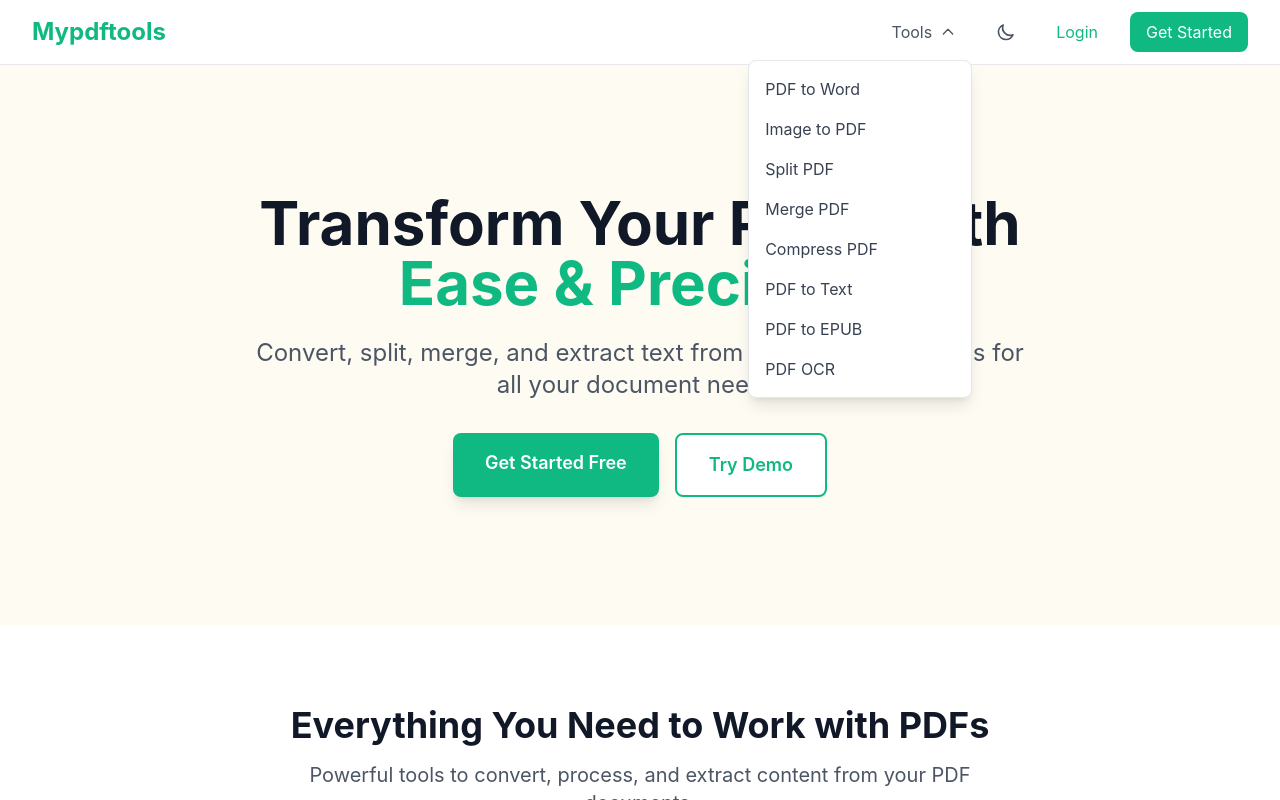
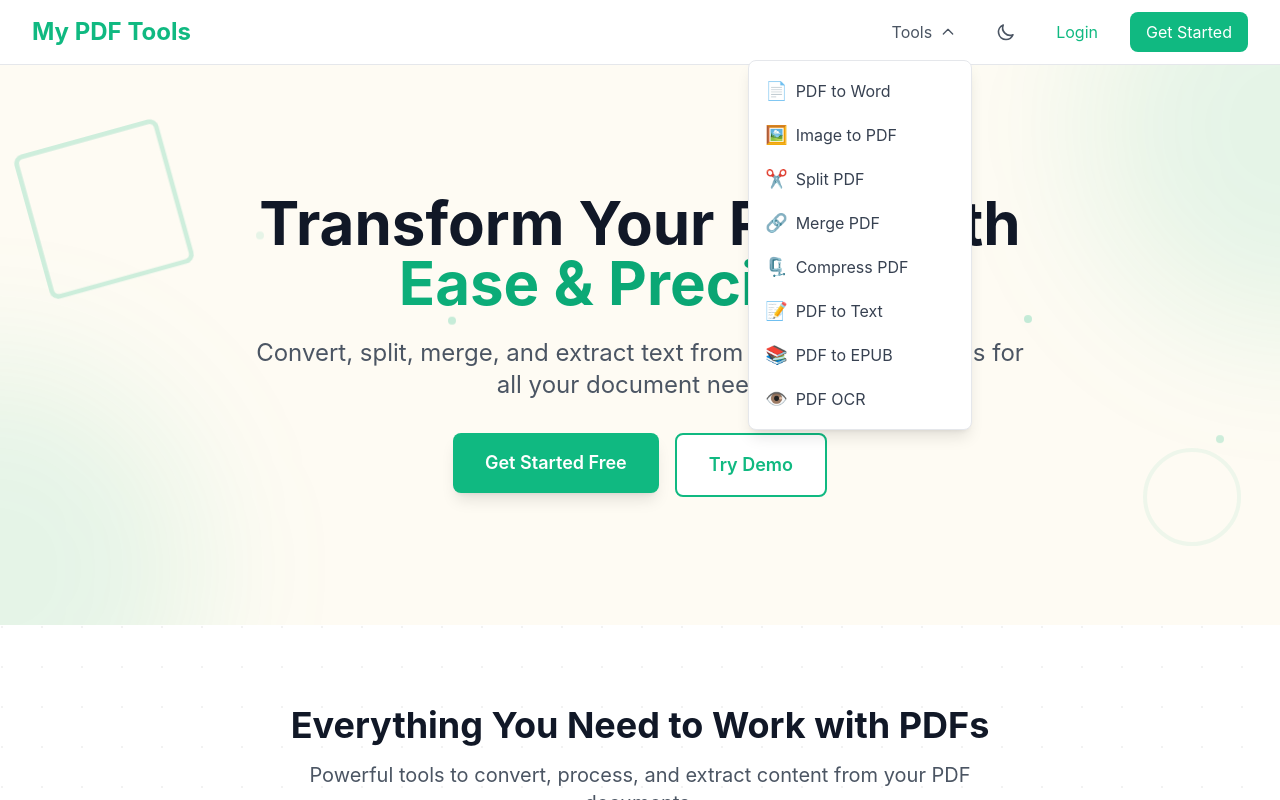
Before and after one commit to imjimil/pdf-saas-portfolio-app, a React (Vite) app in the folder frontend/: page / in a window 1280 px wide. Both pictures are taken after a click on the button "Tools". Shown: the top 800 px of the page. Built offline with nearby package versions, Linux system fonts and the light colour scheme; no server answers.

Commit message:
landing page updates

```diff
--- a/frontend/src/components/Landing/Hero.tsx
+++ b/frontend/src/components/Landing/Hero.tsx
@@ -3,36 +3,145 @@ import { Link } from 'react-router-dom';
 
 const Hero = () => {
   return (
-    <section className="relative bg-cream-light dark:bg-gray-900 py-20 lg:py-32 transition-colors">
-      <div className="max-w-7xl mx-auto px-4 sm:px-6 lg:px-8">
+    <section className="relative bg-cream-light dark:bg-gray-900 py-20 lg:py-32 transition-colors overflow-hidden">
+      {/* Abstract Background Art */}
+      <div className="absolute inset-0 overflow-hidden pointer-events-none">
+        {/* Animated gradient circles */}
+        <motion.div
+          className="absolute -top-40 -right-40 w-96 h-96 bg-green-primary/10 dark:bg-green-light/10 rounded-full blur-3xl"
+          animate={{
+            x: [0, 50, 0],
+            y: [0, 30, 0],
+            scale: [1, 1.1, 1],
+          }}
+          transition={{
+            duration: 20,
+            repeat: Infinity,
+            ease: "easeInOut",
+          }}
+        />
+        <motion.div
+          className="absolute -bottom-40 -left-40 w-96 h-96 bg-green-primary/10 dark:bg-green-light/10 rounded-full blur-3xl"
+          animate={{
+            x: [0, -50, 0],
+            y: [0, -30, 0],
+            scale: [1, 1.1, 1],
+          }}
+          transition={{
+            duration: 25,
+            repeat: Infinity,
+            ease: "easeInOut",
+          }}
+        />
+        {/* Geometric shapes */}
+        <motion.div
+          className="absolute top-20 left-10 w-32 h-32 border-4 border-green-primary/20 dark:border-green-light/20 rounded-lg rotate-45"
+          animate={{
+            rotate: [45, 405, 45],
+            scale: [1, 1.2, 1],
+          }}
+          transition={{
+            duration: 15,
+            repeat: Infinity,
+            ease: "linear",
+          }}
+        />
+        <motion.div
+          className="absolute bottom-20 right-10 w-24 h-24 border-4 border-green-primary/20 dark:border-green-light/20 rounded-full"
+          animate={{
+            scale: [1, 1.3, 1],
+            opacity: [0.3, 0.6, 0.3],
+          }}
+          transition={{
+            duration: 8,
+            repeat: Infinity,
+            ease: "easeInOut",
+          }}
+        />
+        {/* Floating particles */}
+        {[...Array(6)].map((_, i) => (
+          <motion.div
+            key={i}
+            className="absolute w-2 h-2 bg-green-primary/30 dark:bg-green-light/30 rounded-full"
+            style={{
+              left: `${20 + i * 15}%`,
+              top: `${30 + (i % 3) * 20}%`,
+            }}
+            animate={{
+              y: [0, -30, 0],
+              opacity: [0.3, 0.8, 0.3],
+            }}
+            transition={{
+              duration: 3 + i * 0.5,
+              repeat: Infinity,
+              ease: "easeInOut",
+              delay: i * 0.3,
+            }}
+          />
+        ))}
+      </div>
+
+      <div className="relative max-w-7xl mx-auto px-4 sm:px-6 lg:px-8 z-10">
         <motion.div
           initial={{ opacity: 0, y: 20 }}
           animate={{ opacity: 1, y: 0 }}
           transition={{ duration: 0.6 }}
           className="text-center"
         >
-          <h1 className="text-4xl md:text-6xl font-bold text-gray-900 dark:text-white mb-6">
+          <motion.h1
+            initial={{ opacity: 0, y: 20 }}
+            animate={{ opacity: 1, y: 0 }}
+            transition={{ duration: 0.8, delay: 0.2 }}
+            className="text-4xl md:text-6xl font-bold text-gray-900 dark:text-white mb-6"
+          >
             Transform Your PDFs with
-            <span className="text-green-primary dark:text-green-light block">Ease & Precision</span>
-          </h1>
-          <p className="text-xl md:text-2xl text-gray-600 dark:text-gray-300 mb-8 max-w-3xl mx-auto">
+            <motion.span
+              initial={{ opacity: 0, scale: 0.8 }}
+              animate={{ opacity: 1, scale: 1 }}
+              transition={{ duration: 0.6, delay: 0.5 }}
+              className="text-green-primary dark:text-green-light block bg-gradient-to-r from-green-primary to-green-dark dark:from-green-light dark:to-green-primary bg-clip-text text-transparent"
+            >
+              Ease & Precision
+            </motion.span>
+          </motion.h1>
+          <motion.p
+            initial={{ opacity: 0, y: 20 }}
+            animate={{ opacity: 1, y: 0 }}
+            transition={{ duration: 0.8, delay: 0.4 }}
+            className="text-xl md:text-2xl text-gray-600 dark:text-gray-300 mb-8 max-w-3xl mx-auto"
+          >
             Convert, split, merge, and extract text from PDFs. Powerful tools
             for all your document needs.
-          </p>
-          <div className="flex flex-col sm:flex-row gap-4 justify-center">
+          </motion.p>
+          <motion.div
+            initial={{ opacity: 0, y: 20 }}
+            animate={{ opacity: 1, y: 0 }}
+            transition={{ duration: 0.8, delay: 0.6 }}
+            className="flex flex-col sm:flex-row gap-4 justify-center"
+          >
+            <motion.div
+              whileHover={{ scale: 1.05 }}
+              whileTap={{ scale: 0.95 }}
+            >
               <Link
                 to="/register"
-              className="px-8 py-4 bg-green-primary dark:bg-green-dark text-white rounded-lg text-lg font-semibold hover:bg-green-dark dark:hover:bg-green-primary transition shadow-lg hover:shadow-xl"
+                className="px-8 py-4 bg-green-primary dark:bg-green-dark text-white rounded-lg text-lg font-semibold hover:bg-green-dark dark:hover:bg-green-primary transition shadow-lg hover:shadow-xl inline-block"
               >
                 Get Started Free
               </Link>
+            </motion.div>
+            <motion.div
+              whileHover={{ scale: 1.05 }}
+              whileTap={{ scale: 0.95 }}
+            >
               <Link
                 to="/dashboard"
-              className="px-8 py-4 bg-white dark:bg-gray-800 text-green-primary dark:text-green-light rounded-lg text-lg font-semibold border-2 border-green-primary dark:border-green-light hover:bg-cream-base dark:hover:bg-gray-700 transition"
+                className="px-8 py-4 bg-white dark:bg-gray-800 text-green-primary dark:text-green-light rounded-lg text-lg font-semibold border-2 border-green-primary dark:border-green-light hover:bg-cream-base dark:hover:bg-gray-700 transition inline-block"
               >
                 Try Demo
               </Link>
-          </div>
+            </motion.div>
+          </motion.div>
         </motion.div>
       </div>
     </section>
--- a/frontend/src/components/Landing/HowItWorks.tsx
+++ b/frontend/src/components/Landing/HowItWorks.tsx
@@ -20,8 +20,24 @@ const steps = [
 
 const HowItWorks = () => {
   return (
-    <section className="py-20 bg-cream-light dark:bg-gray-900 transition-colors">
-      <div className="max-w-7xl mx-auto px-4 sm:px-6 lg:px-8">
+    <section className="relative py-20 bg-cream-light dark:bg-gray-900 transition-colors overflow-hidden">
+      {/* Decorative elements */}
+      <div className="absolute top-0 left-0 w-full h-full overflow-hidden pointer-events-none">
+        <motion.div
+          className="absolute top-1/4 right-10 w-64 h-64 bg-green-primary/5 dark:bg-green-light/5 rounded-full blur-3xl"
+          animate={{
+            scale: [1, 1.2, 1],
+            opacity: [0.3, 0.5, 0.3],
+          }}
+          transition={{
+            duration: 10,
+            repeat: Infinity,
+            ease: "easeInOut",
+          }}
+        />
+      </div>
+
+      <div className="relative max-w-7xl mx-auto px-4 sm:px-6 lg:px-8 z-10">
         <motion.div
           initial={{ opacity: 0, y: 20 }}
           whileInView={{ opacity: 1, y: 0 }}
@@ -45,11 +61,21 @@ const HowItWorks = () => {
               whileInView={{ opacity: 1, y: 0 }}
               viewport={{ once: true }}
               transition={{ duration: 0.6, delay: index * 0.2 }}
-              className="text-center"
+              whileHover={{ y: -10 }}
+              className="text-center relative"
             >
-              <div className="w-16 h-16 bg-green-primary dark:bg-green-dark text-white rounded-full flex items-center justify-center text-2xl font-bold mx-auto mb-4">
+              {/* Connecting line between steps */}
+              {index < steps.length - 1 && (
+                <div className="hidden md:block absolute top-8 left-full w-full h-0.5 bg-gradient-to-r from-green-primary/30 to-transparent" style={{ width: 'calc(100% - 4rem)' }} />
+              )}
+
+              <motion.div
+                className="w-16 h-16 bg-gradient-to-br from-green-primary to-green-dark dark:from-green-light dark:to-green-primary text-white rounded-full flex items-center justify-center text-2xl font-bold mx-auto mb-4 shadow-lg relative z-10"
+                whileHover={{ scale: 1.1, rotate: 360 }}
+                transition={{ type: "spring", stiffness: 200 }}
+              >
                 {step.number}
-              </div>
+              </motion.div>
               <h3 className="text-xl font-semibold text-gray-900 dark:text-white mb-2">
                 {step.title}
               </h3>
--- a/frontend/src/components/Navigation.tsx
+++ b/frontend/src/components/Navigation.tsx
@@ -11,14 +11,14 @@ interface NavigationProps {
 }
 
 const tools = [
-  { name: 'PDF to Word', path: '/dashboard', endpoint: 'word' },
-  { name: 'Image to PDF', path: '/dashboard', endpoint: 'pdf' },
-  { name: 'Split PDF', path: '/split-pdf' },
-  { name: 'Merge PDF', path: '/merge-pdf' },
-  { name: 'Compress PDF', path: '/dashboard', endpoint: 'compress' },
-  { name: 'PDF to Text', path: '/dashboard', endpoint: 'txt' },
-  { name: 'PDF to EPUB', path: '/dashboard', endpoint: 'epub' },
-  { name: 'PDF OCR', path: '/dashboard', endpoint: 'ocr' },
+  { name: 'PDF to Word', icon: '📄', path: '/dashboard', endpoint: 'word' },
+  { name: 'Image to PDF', icon: '🖼️', path: '/dashboard', endpoint: 'pdf' },
+  { name: 'Split PDF', icon: '✂️', path: '/split-pdf' },
+  { name: 'Merge PDF', icon: '🔗', path: '/merge-pdf' },
+  { name: 'Compress PDF', icon: '🗜️', path: '/dashboard', endpoint: 'compress' },
+  { name: 'PDF to Text', icon: '📝', path: '/dashboard', endpoint: 'txt' },
+  { name: 'PDF to EPUB', icon: '📚', path: '/dashboard', endpoint: 'epub' },
+  { name: 'PDF OCR', icon: '👁️', path: '/dashboard', endpoint: 'ocr' },
 ];
 
 const Navigation = ({
@@ -68,7 +68,7 @@ const Navigation = ({
               to="/"
               className="text-2xl font-bold text-green-primary dark:text-green-light hover:text-green-dark dark:hover:text-green-primary transition"
             >
-              Mypdftools
+              My PDF Tools
             </Link>
           </div>
           <div className="flex items-center space-x-4">
@@ -95,9 +95,10 @@ const Navigation = ({
                     <button
                       key={tool.name}
                       onClick={() => handleToolClick(tool)}
-                      className="w-full text-left px-4 py-2 text-gray-700 dark:text-gray-300 hover:bg-gray-100 dark:hover:bg-gray-700 transition"
+                      className="w-full text-left px-4 py-2 text-gray-700 dark:text-gray-300 hover:bg-gray-100 dark:hover:bg-gray-700 transition flex items-center gap-2"
                     >
-                      {tool.name}
+                      <span className="text-lg">{tool.icon}</span>
+                      <span>{tool.name}</span>
                     </button>
                   ))}
                 </div>
```
Also changed, not shown: frontend/src/components/Landing/Features.tsx (+28 -8 lines). Lines whose indentation alone changed are shown as unchanged.
